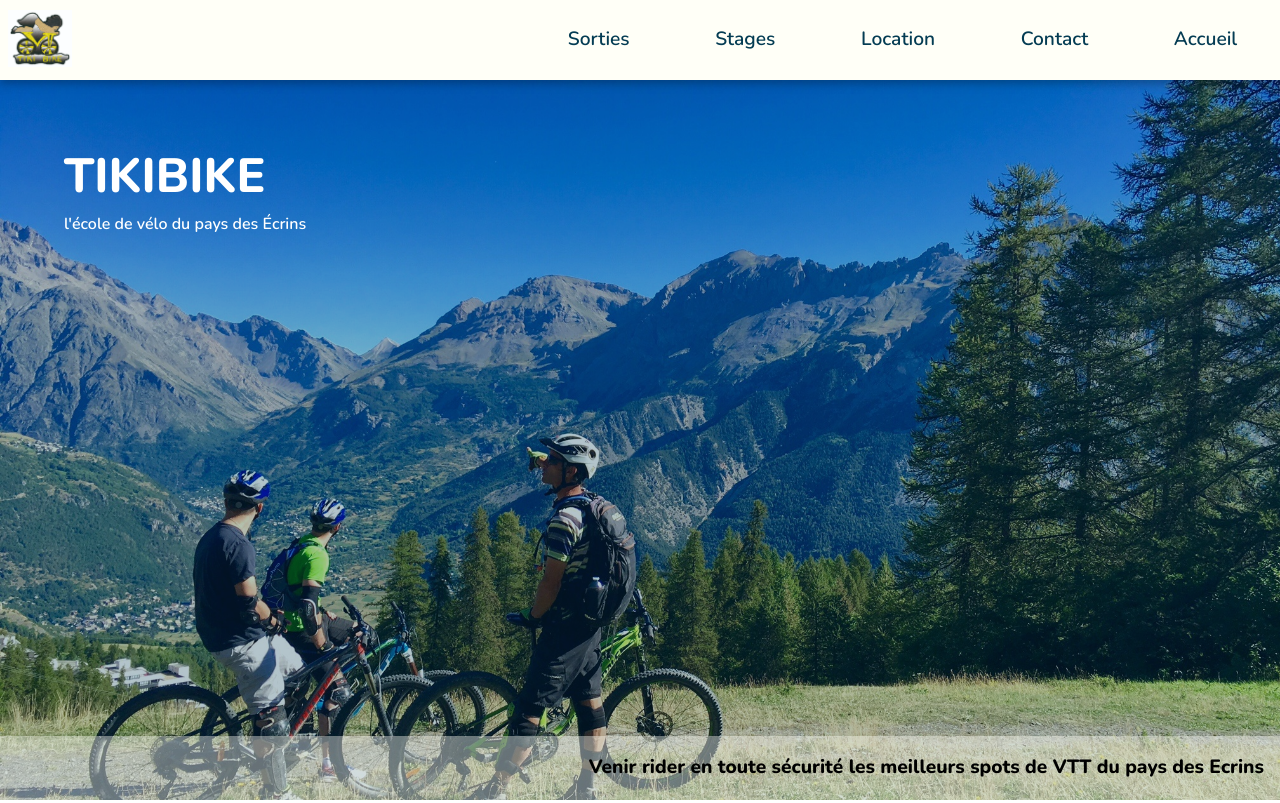
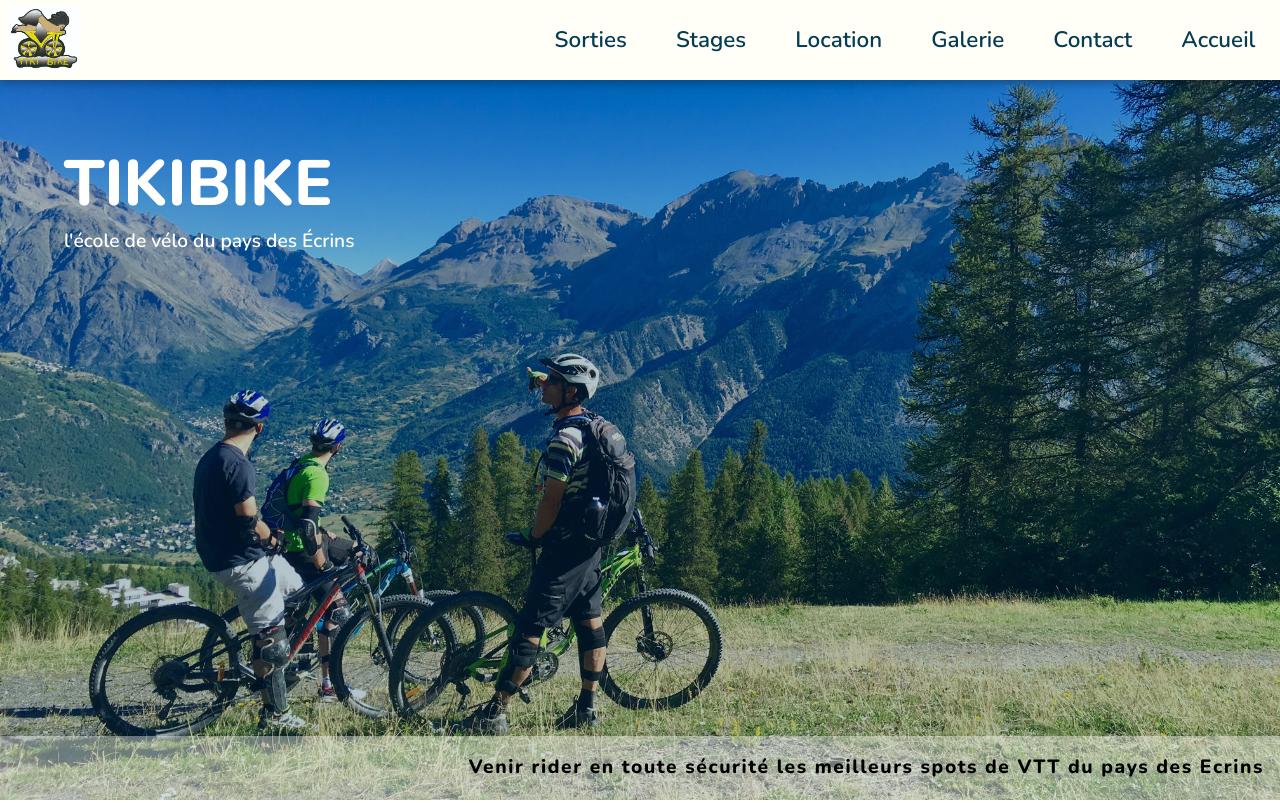
Before and after one commit to scorcuera/tikibike, a React (Create React App) app: page / in a window 1280 px wide. Built offline with nearby package versions, Linux system fonts and the light colour scheme.

Commit message:
finished home page for big devices

```diff
--- a/src/layouts/MainNavigation.js
+++ b/src/layouts/MainNavigation.js
@@ -54,6 +54,9 @@ const MainNavigation = (props) => {
               <Link to="/location">
                 <li className={classes.navbar_pc_item}>Location</li>
               </Link>
+              <Link to="/gallerie">
+                <li className={classes.navbar_pc_item}>Galerie</li>
+              </Link>
               <Link to="/contact">
                 <li className={classes.navbar_pc_item}>Contact</li>
               </Link>
--- a/src/layouts/MainNavigation.module.css
+++ b/src/layouts/MainNavigation.module.css
@@ -115,8 +115,23 @@ a:visited{
     }
 
     .logo_img{
-        width: 4rem;
+        width: 3.5rem;
 
     }
 
 }
+
+@media screen and (min-width: 992px){
+    .logo_img{
+        width: 4.5rem;
+
+    }
+}
+
+@media screen and (min-width: 1200px){
+    .navbar_pc_item{
+
+        font-size: 1.4rem;
+
+    }
+}
--- a/src/pages/Accueil.js
+++ b/src/pages/Accueil.js
@@ -7,7 +7,7 @@ import { Link } from "react-router-dom";
 
 const Accueil = () => {
   const isSmallDevice = useMediaQuery({
-    query: '(max-width: 768px)'
+    query: '(max-width: 767px)'
   })
   const isMediumDevice = useMediaQuery({
     query : '(min-device-width: 768px)'
@@ -16,7 +16,7 @@ const Accueil = () => {
       <div className={classes.big_container}>
         <div className={classes.main_text}>
           <h1 className={classes.brand_name}>Tikibike</h1>
-          <p>l'école de vélo du pays des Écrins</p>
+          <p className={classes.brand_subtitle}>l'école de vélo du pays des Écrins</p>
         </div>
         <img
           className={classes.background_img}
--- a/src/pages/Accueil.module.css
+++ b/src/pages/Accueil.module.css
@@ -83,5 +83,29 @@
     font-size: 1.2rem;
     padding-right: 1rem;
     font-weight:800;
+
+}
+
+.background_img{
+
+    object-position: bottom;
+
 }
 }
+
+@media screen and (min-width: 992px){
+    .brand_subtitle{
+        font-size: 1.2rem;
+    }
+
+    .brand_name{
+
+        font-size: 4rem;
+
+    }
+    .footer_text{
+        letter-spacing: 0.1rem;
+
+    }
+
+}
```
